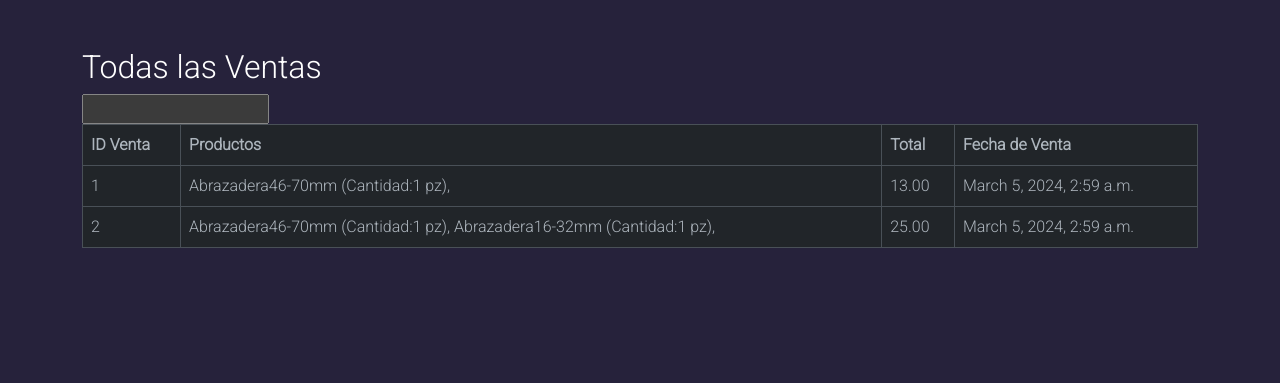
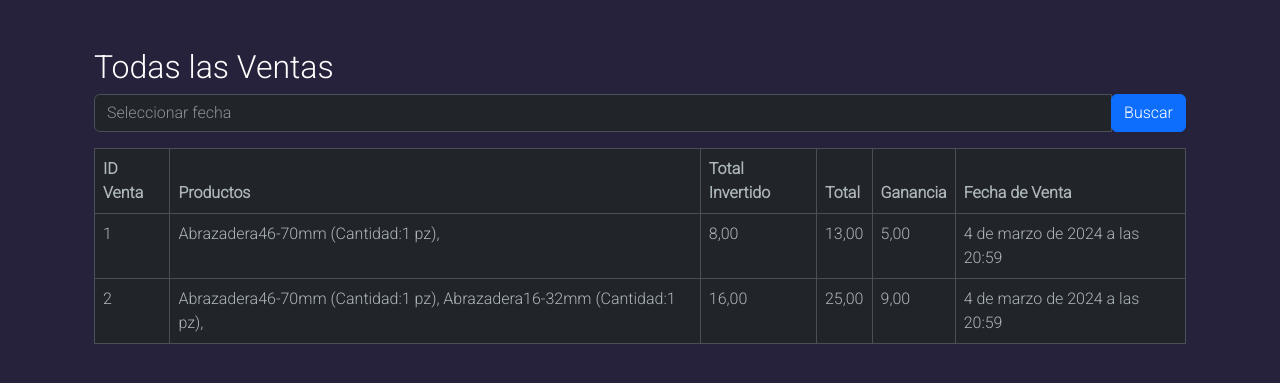
Before and after one commit to Etma117/ToolCraft, a Django app: page /todas-las-ventas/ in a window 1280 px wide. Shown: the part 56-439 px from the top of the page. Run offline with Django 4.2, Linux system fonts and the light colour scheme; data comes from the database, SQL or seed files in the repository; both versions use the stored data as it was after the commit; some libraries are stand-ins or nearby versions.

Commit message:
Diseño, Ventas y Ganacias por Dia

```diff
--- a/Inventario/models.py
+++ b/Inventario/models.py
@@ -9,7 +9,7 @@ class Producto(models.Model):
 
     existencia = models.PositiveIntegerField(verbose_name='Existencias Disponible', blank=True, null=True,)
     precio_venta = models.DecimalField(max_digits=10, decimal_places=2, verbose_name='Precio de Venta', blank=True, null=True,)
-    precio_compra = models.DecimalField(max_digits=10, decimal_places=2, verbose_name='Precio de Compra', blank=True, null=True,)
+    precio_compra = models.DecimalField(max_digits=10, decimal_places=2, verbose_name='Precio de Compra', default=0)
 
     fecha_creacion = models.DateField(auto_now_add=True, verbose_name='Fecha de Creación')
 
--- a/ToolCraft/settings.py
+++ b/ToolCraft/settings.py
@@ -115,9 +115,9 @@ AUTH_PASSWORD_VALIDATORS = [
 # Internationalization
 # https://docs.djangoproject.com/en/4.2/topics/i18n/
 
-LANGUAGE_CODE = 'en-us'
+LANGUAGE_CODE = 'es-ES'
 
-TIME_ZONE = 'UTC'
+TIME_ZONE = 'America/Mexico_City'
 
 USE_I18N = True
 
--- a/Venta/models.py
+++ b/Venta/models.py
@@ -4,6 +4,9 @@ from Inventario.models import Producto
 
 class VentaModel(models.Model):
     total = models.DecimalField(max_digits=10, decimal_places=2)
+    total_invertido = models.DecimalField(max_digits=10, decimal_places=2, null= True, default=0)
+    ganancia=models.DecimalField(max_digits=10,decimal_places=2,null=True, default=0)
+
     fecha_venta = models.DateTimeField(auto_now_add=True)
 
     def __str__(self):
--- a/Venta/templates/todas_las_ventas.html
+++ b/Venta/templates/todas_las_ventas.html
@@ -3,11 +3,52 @@
 {% extends 'base.html' %}
 {% block extra_css %}
   <link rel="stylesheet" href="https://code.jquery.com/ui/1.12.1/themes/base/jquery-ui.css">
+  <style>
+    .ui-datepicker {
+      background-color: #333;
+      color: #fff;
+      border: 1px solid #555;
+      border-radius: 8px;
+    }
+
+    /* Cambia el fondo del encabezado */
+    .ui-datepicker-header {
+      background-color: #555;
+      color: #fff;
+      border-bottom: 1px solid #777;
+    }
+
+    /* Cambia el color del texto de los días */
+    .ui-datepicker-calendar a {
+      color: #fff;
+    }
+
+    /* Cambia el color del texto de los días al pasar el ratón sobre ellos */
+    .ui-datepicker-calendar a:hover {
+      background-color: #555;
+    }
+
+    /* Ajusta el fondo de los días seleccionados */
+    .ui-datepicker-calendar .ui-state-active {
+      background-color: #777;
+    }
+
+    /* Cambia el fondo del día actual */
+    .ui-datepicker-calendar .ui-state-highlight {
+      background-color: #666;
+    }
+  </style>
 {% endblock %}
 
 {% block content %}
+  <div class="container mt-4">
     <h2>Todas las Ventas</h2>
-  <input type="text" id="datepicker">
+    <div class="input-group mb-3">
+      <input type="text" id="datepicker" class="form-control" placeholder="Seleccionar fecha">
+      <div class="input-group-append">
+        <button class="btn btn-primary" id="buscarVentas" type="button">Buscar</button>
+      </div>
+    </div>
 
     {% if ventas %}
       <table class="table table-bordered">
@@ -15,7 +56,9 @@
           <tr>
             <th scope="col">ID Venta</th>
             <th scope="col">Productos</th>
+            <th scope="col">Total Invertido</th>
             <th scope="col">Total</th>
+            <th scope="col">Ganancia</th>
             <th scope="col">Fecha de Venta</th>
           </tr>
         </thead>
@@ -28,7 +71,9 @@
                   {{ detalle.producto.nombre }}{{ detalle.producto.medida }} (Cantidad:{{ detalle.cantidad }} pz),
                 {% endfor %}
               </td>
+              <td>{{ venta.total_invertido }}</td>
               <td>{{ venta.total }}</td>
+              <td>{{ venta.ganancia }}</td>
               <td>{{ venta.fecha_venta }}</td>
             </tr>
           {% endfor %}
@@ -37,6 +82,7 @@
     {% else %}
       <p>No hay ventas registradas.</p>
     {% endif %}
+  </div>
 {% endblock %}
 
 {% block extra_js %}
@@ -48,12 +94,20 @@
     $(function() {
         $("#datepicker").datepicker({
             dateFormat: 'yy-mm-dd',
+            showButtonPanel: true,
+            maxDate: 0,
             onSelect: function(dateText) {
                 // Utiliza JavaScript para redirigir a la URL deseada con la fecha seleccionada
-              window.location.href = `/ventas_por_dia/${dateText}/`;
+                // window.location.href = `/ventas_por_dia/${dateText}/`; <-- Mantén esto si prefieres la redirección automática
+            }
+        });
+
+        $("#buscarVentas").on("click", function() {
+            var selectedDate = $("#datepicker").val();
+            if (selectedDate) {
+                window.location.href = `/ventas_por_dia/${selectedDate}/`;
             }
         });
     });
   </script>
-
 {% endblock %}
--- a/Venta/templates/ver_productos_venta.html
+++ b/Venta/templates/ver_productos_venta.html
@@ -26,7 +26,7 @@
 
 
 </style>
-<link rel="stylesheet" href="https://cdnjs.cloudflare.com/ajax/libs/font-awesome/5.15.4/css/all.min.css" integrity="sha384-ezQ+zXmDHVtGxu9In6U+3ndFzpLjF8s9b9yFjZG/aI5RLYY+aluT96sfgA5FRd9b" crossorigin="anonymous">
+<link rel="stylesheet" href="https://cdnjs.cloudflare.com/ajax/libs/font-awesome/5.15.4/css/all.min.css" >
 
 {%endblock%}
 
--- a/Venta/templates/ver_venta.html
+++ b/Venta/templates/ver_venta.html
@@ -49,7 +49,7 @@
     <p>Total: {{ total_venta }} MXN</p>
   </div>
 
-  <a href="{%url 'realizar_compra'%}" class="btn btn-custom-warning btn-sm">Confrimar Compra</a>
+  <a href="{%url 'realizar_compra'%}" class="btn btn-custom-warning btn-sm">Confirmar Compra</a>
 
 
 {% endblock %}
--- a/Venta/urls.py
+++ b/Venta/urls.py
@@ -7,6 +7,7 @@ from .views import  ProductoListView, agregar_producto, agregar_otro, restar_pro
 
 urlpatterns = [
     path('nueva-venta/', ProductoListView.as_view(), name='venta_productos'),
+
     path('agregar/<int:producto_id>/', agregar_producto, name="Agregar"),
     path('agregar_otro/<int:producto_id>/', agregar_otro, name="AgregarMas"),
     path('restar_producto/<int:producto_id>/', restar_producto, name="restar_producto"),
--- a/Venta/venta.py
+++ b/Venta/venta.py
@@ -17,6 +17,8 @@ class Venta:
                     "producto_id": producto.id,
                     "nombre": producto.nombre,
                     "medida": producto.medida,
+                    "precio_compra": float(producto.precio_compra),
+                    "acumulado_compra": float(producto.precio_compra),
 
                     "precio_venta": float(producto.precio_venta),
                     "acumulado": float(producto.precio_venta),
@@ -25,6 +27,7 @@ class Venta:
         else:
             self.venta[id]["cantidad"] +=1
             self.venta[id]["acumulado"] += float(producto.precio_venta)
+            self.venta[id]["acumulado_compra"] += float(producto.precio_compra)
         self.guardar_venta()
 
     def guardar_venta(self):
@@ -42,6 +45,7 @@ class Venta:
         if id in self.venta.keys() and self.venta[id]["cantidad"] > 0:
             self.venta[id]["cantidad"] -= 1
             self.venta[id]["acumulado"] -= float(producto.precio_venta)
+            self.venta[id]["acumulado_compra"] -= float(producto.precio_compra)
 
             if self.venta[id]["cantidad"] <= 0:
                 self.eliminar(producto)
--- a/Venta/views.py
+++ b/Venta/views.py
@@ -83,10 +83,13 @@ def realizar_compra(request):
 
     # Lógica para procesar la compra y actualizar modelos
     total_venta = sum(value['acumulado'] for key, value in venta.venta.items())
+    total_venta_invertido = sum(value['acumulado_compra'] for key, value in venta.venta.items())
 
     # Crear un objeto de venta en la base de datos
     nueva_venta = VentaModel(
-        total=total_venta
+        total=total_venta,
+        total_invertido = total_venta_invertido,
+        ganancia= total_venta - total_venta_invertido
     )
     nueva_venta.save()
 
@@ -125,11 +128,15 @@ def ventas_por_dia(request, fecha_seleccionada):
     ventas_del_dia = VentaModel.objects.filter(fecha_venta__date=fecha_objeto)
 
     total_ventas = ventas_del_dia.aggregate(Sum('total'))['total__sum'] or 0
+    total_invertido = ventas_del_dia.aggregate(Sum('total_invertido'))['total_invertido__sum'] or 0
+    total_ganancia = ventas_del_dia.aggregate(Sum('ganancia'))['ganancia__sum'] or 0
 
     context = {
         'fecha_seleccionada': fecha_seleccionada,
         'ventas_del_dia': ventas_del_dia,
         'total_ventas': total_ventas,
+        'total_invertido': total_invertido,
+        'total_ganancia': total_ganancia,
     }
 
     return render(request, 'ventas_por_dia.html', context)
--- a/templates/base.html
+++ b/templates/base.html
@@ -9,8 +9,8 @@
 
     <!-- Add Bootstrap CSS -->
     <link href="https://cdn.jsdelivr.net/npm/bootstrap@5.3.0/dist/css/bootstrap.min.css" rel="stylesheet">
-
     <script src="https://cdn.jsdelivr.net/npm/bootstrap@5.3.0/dist/js/bootstrap.bundle.min.js"></script>
+    <link rel="stylesheet" href="https://cdnjs.cloudflare.com/ajax/libs/font-awesome/6.0.0/css/all.min.css"  />
 
     <link href = "{% static 'css/styleTC.css' %}" rel="stylesheet"/>
 
@@ -53,13 +53,27 @@
         <p class="lead text-center "></p>
     </div>
 
+    <div class="container text-center mt-10">
+
+        <a href="{%url 'venta_productos'%}" class="btn btn-success btn-lg" style="margin-left:5px; background-color: #007777; border-color: #007777;">
+          <i class="fas fa-shopping-cart"></i> Registrar Nueva Venta
+        </a>
+        <a href="{% url 'producto_list' %}" class="btn btn-success btn-lg" style="margin-left:5px; background-color: #006600; border-color: #006600;">
+            <i class="fas fa-tools"></i> Ver y Editar Productos
+          </a>
+        <a href="{%url 'todas_las_ventas'%}" class="btn btn-primary btn-lg" style="margin-left:5px; background-color: #0498CF; border-color: #0498CF;">
+          <i class="fas fa-chart-bar"></i> Ver Reportes
+        </a>
+      </div>
 
 
 
-    <div id="ventana_modal" class="modal fade" role="dialog"></div>
+
 
 
     {% endblock %}
+    <div id="ventana_modal" class="modal fade" role="dialog"></div>
+
     </div>
 
     <!-- Add jQuery and Bootstrap JS -->
```
Also changed, not shown: Venta/templates/venta_realizada.html (+21 -4 lines), Venta/templates/ventas_por_dia.html (+6 -1 lines), Inventario/migrations/0004_alter_producto_precio_compra.py (added), Venta/migrations/0002_ventamodel_total_invertido.py (added), Venta/migrations/0003_ventamodel_ganancia.py (added), db.sqlite3. Lines whose indentation alone changed are shown as unchanged.
